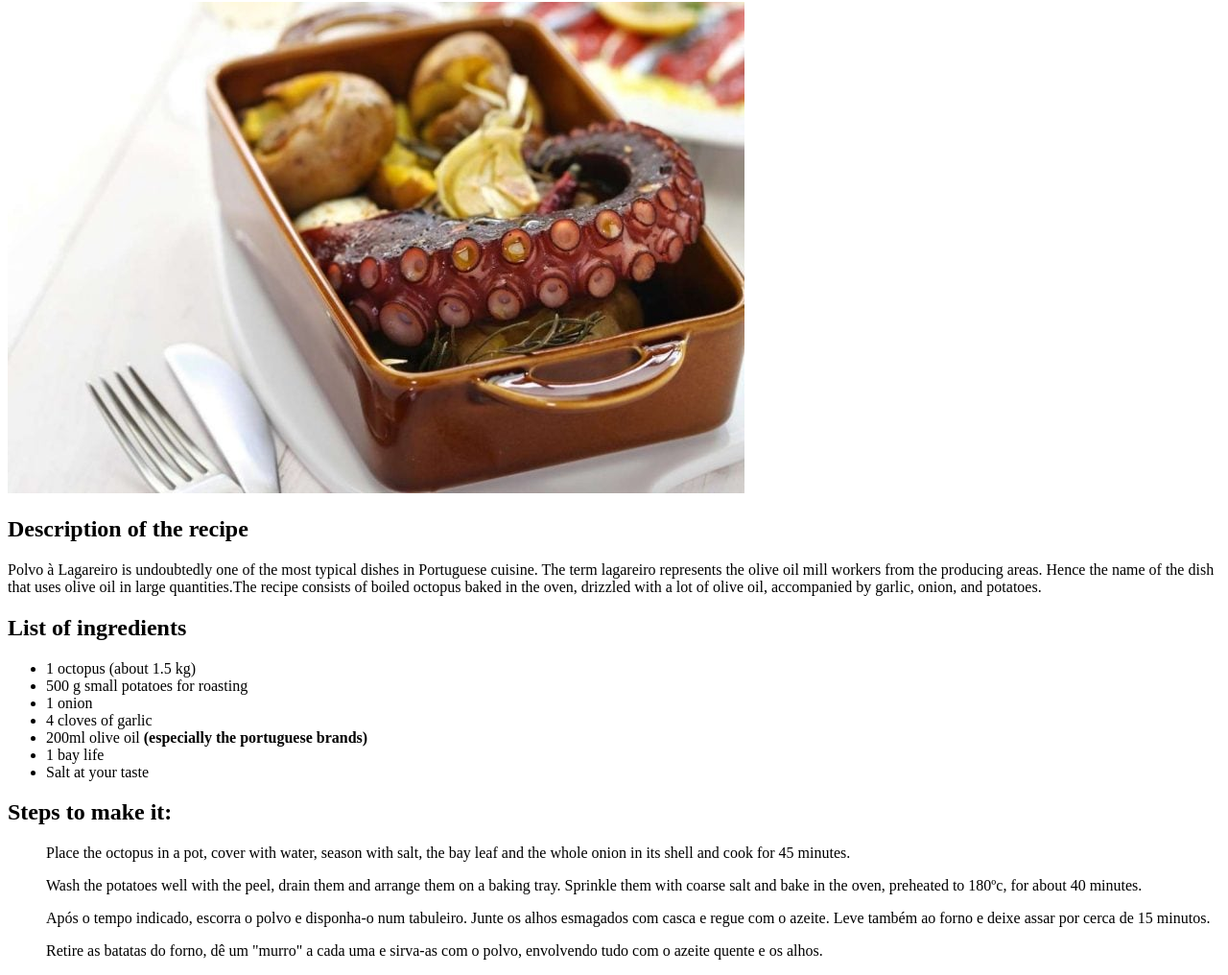
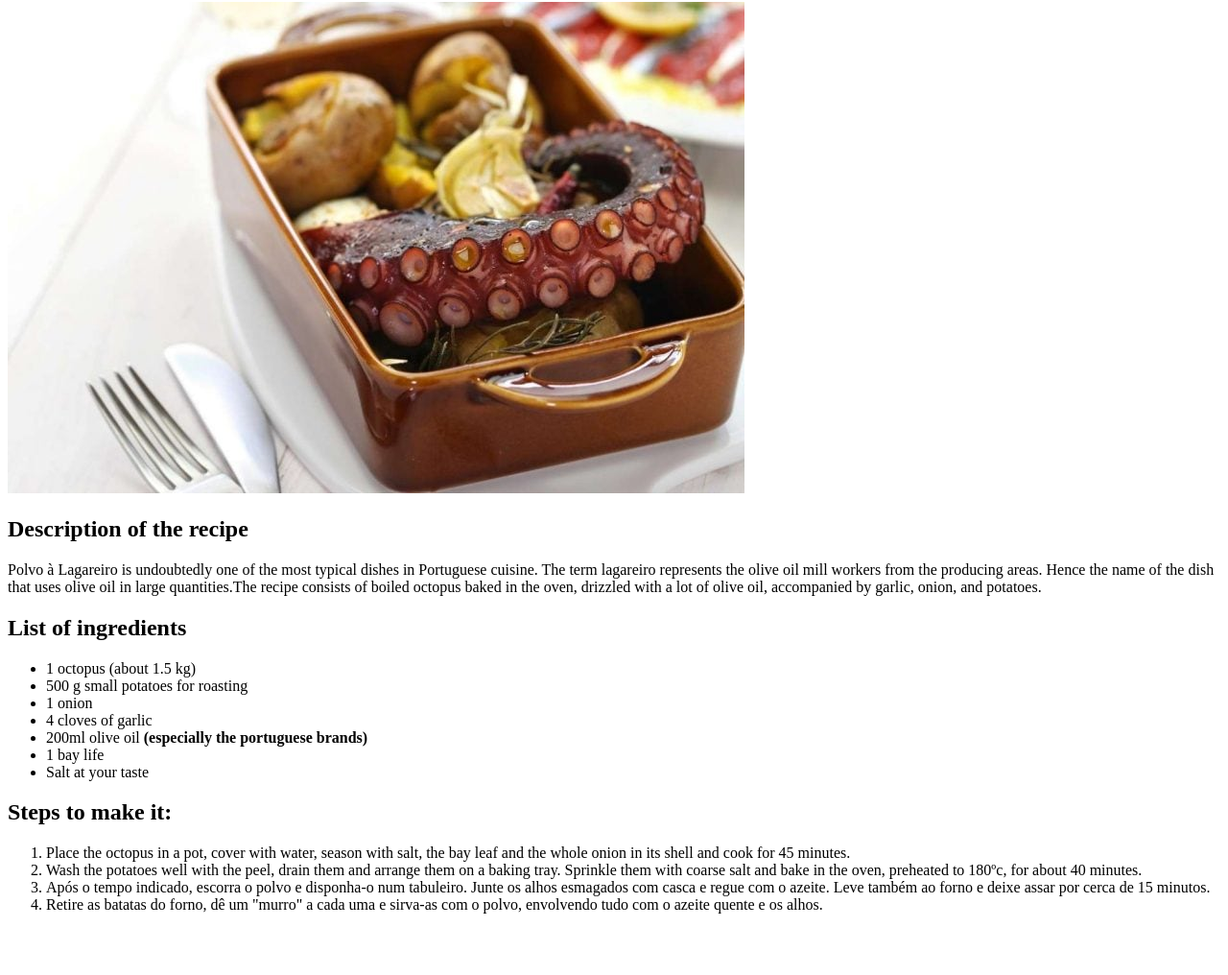
Before and after one commit to MigasTech/odin-recipes, a plain HTML site: page recipes/polvoalagareiro.html in a window 1280 px wide. Shown: the part 78-1094 px from the top of the page at 96% size. After the commit the page ends 1046 px from the top, so only its background shows below. Drawn offline with Linux system fonts and the light colour scheme.

Commit message:
Changed the type of list on steps of the recipe

```diff
--- a/recipes/polvoalagareiro.html
+++ b/recipes/polvoalagareiro.html
@@ -27,10 +27,12 @@
         </p>
     <h2>Steps to make it:</h2>
         <p>
-            <ol>Place the octopus in a pot, cover with water, season with salt, the bay leaf and the whole onion in its shell and cook for 45 minutes.</ol>
-            <ol>Wash the potatoes well with the peel, drain them and arrange them on a baking tray. Sprinkle them with coarse salt and bake in the oven, preheated to 180ºc, for about 40 minutes.</ol>
-            <ol>Após o tempo indicado, escorra o polvo e disponha-o num tabuleiro. Junte os alhos esmagados com casca e regue com o azeite. Leve também ao forno e deixe assar por cerca de 15 minutos.</ol>
-            <ol>Retire as batatas do forno, dê um "murro" a cada uma e sirva-as com o polvo, envolvendo tudo com o azeite quente e os alhos.</ol>
+            <ol>
+                <li>Place the octopus in a pot, cover with water, season with salt, the bay leaf and the whole onion in its shell and cook for 45 minutes.</li>
+                <li>Wash the potatoes well with the peel, drain them and arrange them on a baking tray. Sprinkle them with coarse salt and bake in the oven, preheated to 180ºc, for about 40 minutes.</li>
+                <li>Após o tempo indicado, escorra o polvo e disponha-o num tabuleiro. Junte os alhos esmagados com casca e regue com o azeite. Leve também ao forno e deixe assar por cerca de 15 minutos.</li>
+                <li>Retire as batatas do forno, dê um "murro" a cada uma e sirva-as com o polvo, envolvendo tudo com o azeite quente e os alhos.</li>
+            </ol>
         </p>
 </body>
 </html>
```
